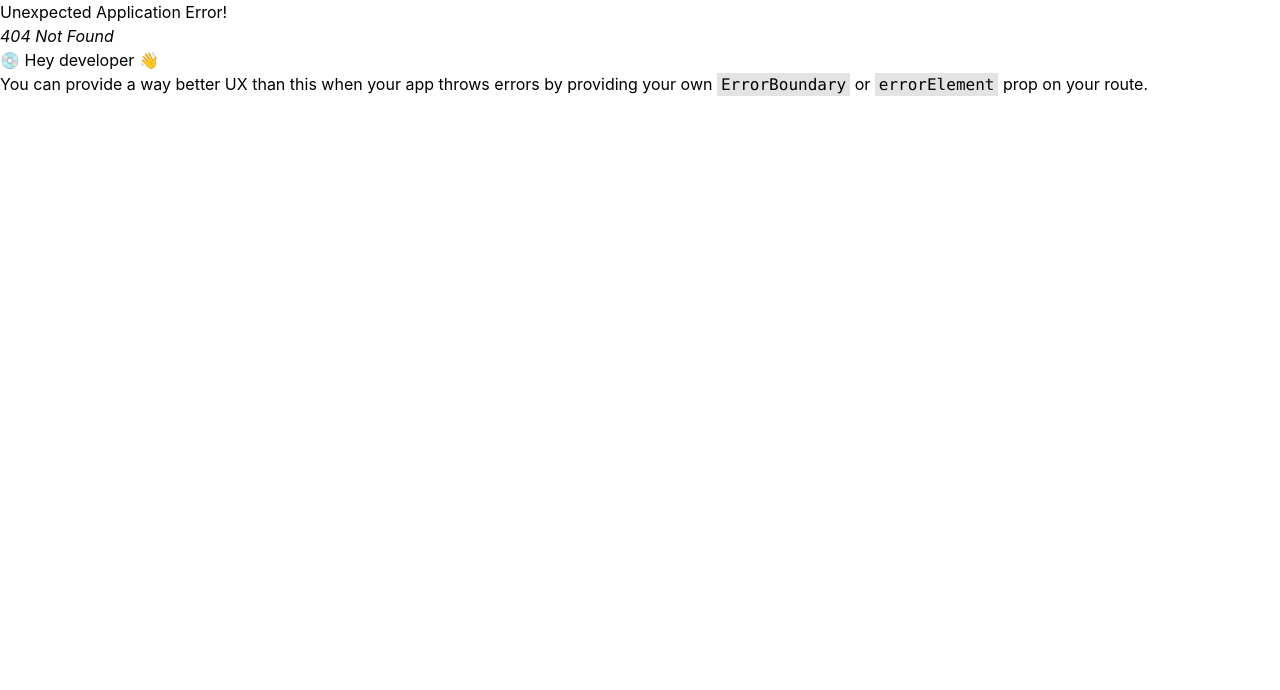
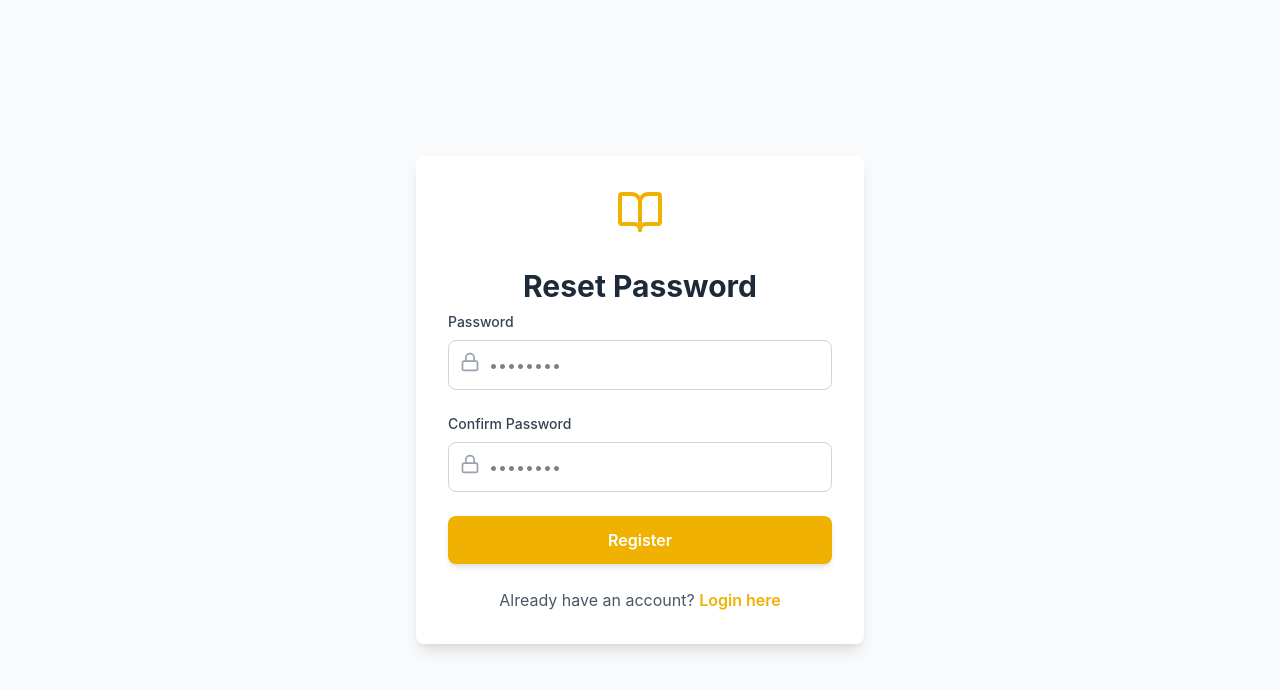
Before and after one commit to faiqahfrs27/blog-web, a React (Vite) app: page /reset-password/1 in a window 1280 px wide. Before the commit this address had no page. Shown: the top 690 px of the page. Built offline with nearby package versions, Linux system fonts and the light colour scheme.

Commit message:
Create blog (#5)
* feat: create-blog

* feat: add create blog

```diff
--- /dev/null
+++ b/src/pages/ForgotPassword.tsx
@@ -0,0 +1,96 @@
+import { zodResolver } from "@hookform/resolvers/zod";
+import { useMutation } from "@tanstack/react-query";
+import { BookOpen, Mail } from "lucide-react";
+import { useForm } from "react-hook-form";
+import toast from "react-hot-toast";
+import { useNavigate } from "react-router";
+import { axiosInstance2 } from "../lib/axios";
+import {
+  forgotPasswordSchema,
+  type ForgotPasswordSchema,
+} from "../schemas/forgotPasswordSchema";
+
+function ForgotPassword() {
+  const {
+    register,
+    handleSubmit,
+    formState: { errors },
+  } = useForm<ForgotPasswordSchema>({
+    resolver: zodResolver(forgotPasswordSchema),
+  });
+
+  const navigate = useNavigate();
+
+  const { mutateAsync: forgotPasswordMutation, isPending } = useMutation({
+    mutationFn: async (payload: ForgotPasswordSchema) => {
+      const response = await axiosInstance2.post("/auth/forgot-password", {
+        email: payload.email,
+      });
+      return response.data;
+    },
+    onSuccess: () => {
+      toast.success("Send email success, please check your inbox");
+      navigate("/");
+    },
+    onError: () => {
+      toast.error("Send email failed!");
+    },
+  });
+
+  const onSubmit = async (data: ForgotPasswordSchema) => {
+    await forgotPasswordMutation(data);
+  };
+
+  return (
+    <div className="min-h-screen bg-gray-50 flex items-center justify-center px-4">
+      <div className="max-w-md w-full bg-white rounded-lg shadow-lg p-8">
+        <div className="flex justify-center mb-8">
+          <BookOpen className="h-12 w-12 text-yellow-500" />
+        </div>
+
+        <h1 className="text-3xl font-bold text-center text-gray-800 mb-2">
+          Forgot Password
+        </h1>
+        {/* <p className="text-center text-gray-600 mb-8">
+          Login to your account to continue
+        </p> */}
+
+        <form className="space-y-6" onSubmit={handleSubmit(onSubmit)}>
+          <div>
+            <label
+              htmlFor="email"
+              className="block text-sm font-medium text-gray-700 mb-2"
+            >
+              Email Address
+            </label>
+            <div className="relative">
+              <Mail className="absolute left-3 top-3 h-5 w-5 text-gray-400" />
+              <input
+                type="email"
+                id="email"
+                className="w-full pl-10 pr-4 py-3 border border-gray-300 rounded-lg focus:ring-2 focus:ring-yellow-500 focus:border-transparent outline-none transition"
+                placeholder="you@example.com"
+                {...register("email")}
+              />
+            </div>
+            {errors.email && (
+              <p className="text-red-500 text-sm mt-1">
+                {errors.email.message}
+              </p>
+            )}
+          </div>
+
+          <button
+            type="submit"
+            disabled={isPending}
+            className="w-full bg-yellow-500 text-white py-3 rounded-lg font-semibold hover:bg-purple-600 transition-colors shadow-md"
+          >
+            {isPending ? "Loading" : "Submit"}
+          </button>
+        </form>
+      </div>
+    </div>
+  );
+}
+
+export default ForgotPassword;
--- /dev/null
+++ b/src/pages/ResetPassword.tsx
@@ -0,0 +1,127 @@
+import { zodResolver } from "@hookform/resolvers/zod";
+import { useMutation } from "@tanstack/react-query";
+import type { AxiosError } from "axios";
+import { BookOpen, Lock } from "lucide-react";
+import { useForm } from "react-hook-form";
+import toast from "react-hot-toast";
+import { Link, useNavigate } from "react-router";
+import { axiosInstance2 } from "../lib/axios";
+import {
+  resetPasswordSchema,
+  type ResetPasswordSchema,
+} from "../schemas/resetPasswordSchema";
+
+function ResetPassword() {
+  const {
+    register,
+    handleSubmit,
+    formState: { errors },
+  } = useForm<ResetPasswordSchema>({
+    resolver: zodResolver(resetPasswordSchema),
+  });
+
+  const navigate = useNavigate();
+
+  const { mutateAsync: resetPasswordMutation, isPending } = useMutation({
+    mutationFn: async (payload: ResetPasswordSchema) => {
+      await axiosInstance2.post("/auth/reset-password", {
+        password: payload.password,
+      });
+    },
+    onSuccess: () => {
+      toast.success("Reset Password success!");
+      navigate("/login");
+    },
+    onError: (error: AxiosError<{ message: string }>) => {
+      toast.error(error.response?.data.message || "Reset Password Failed!");
+    },
+  });
+
+  const onSubmit = async (data: ResetPasswordSchema) => {
+    await resetPasswordMutation(data);
+  };
+
+  return (
+    <div className="min-h-screen bg-gray-50 flex items-center justify-center px-4 py-12">
+      <div className="max-w-md w-full bg-white rounded-lg shadow-lg p-8">
+        <div className="flex justify-center mb-8">
+          <BookOpen className="h-12 w-12 text-yellow-500" />
+        </div>
+
+        <h1 className="text-3xl font-bold text-center text-gray-800 mb-2">
+          Reset Password
+        </h1>
+
+        <form className="space-y-6" onSubmit={handleSubmit(onSubmit)}>
+          <div>
+            <label
+              htmlFor="password"
+              className="block text-sm font-medium text-gray-700 mb-2"
+            >
+              Password
+            </label>
+            <div className="relative">
+              <Lock className="absolute left-3 top-3 h-5 w-5 text-gray-400" />
+              <input
+                type="password"
+                id="password"
+                className="w-full pl-10 pr-4 py-3 border border-gray-300 rounded-lg focus:ring-2 focus:ring-yellow-500 focus:border-transparent outline-none transition"
+                placeholder="••••••••"
+                {...register("password")}
+              />
+            </div>
+            {errors.password && (
+              <p className="text-red-500 text-sm mt-1">
+                {errors.password.message}
+              </p>
+            )}
+          </div>
+
+          <div>
+            <label
+              htmlFor="confirmPassword"
+              className="block text-sm font-medium text-gray-700 mb-2"
+            >
+              Confirm Password
+            </label>
+            <div className="relative">
+              <Lock className="absolute left-3 top-3 h-5 w-5 text-gray-400" />
+              <input
+                type="password"
+                id="confirmPassword"
+                className="w-full pl-10 pr-4 py-3 border border-gray-300 rounded-lg focus:ring-2 focus:ring-yellow-500 focus:border-transparent outline-none transition"
+                placeholder="••••••••"
+                {...register("confirmPassword")}
+              />
+            </div>
+            {errors.confirmPassword && (
+              <p className="text-red-500 text-sm mt-1">
+                {errors.confirmPassword.message}
+              </p>
+            )}
+          </div>
+
+          <button
+            type="submit"
+            disabled={isPending}
+            className="w-full bg-yellow-500 text-white py-3 rounded-lg font-semibold hover:bg-purple-600 transition-colors shadow-md"
+          >
+            {isPending ? "Loading" : "Register"}
+          </button>
+        </form>
+
+        <p className="text-center text-gray-600 mt-6">
+          Already have an account?{" "}
+          <Link
+            to="/login"
+            className="text-yellow-500 hover:text-purple-600 font-semibold transition-colors"
+          >
+            Login here
+          </Link>
+        </p>
+      </div>
+    </div>
+  );
+}
+
+export default ResetPassword;
--- /dev/null
+++ b/src/schemas/forgotPasswordSchema.ts
@@ -0,0 +1,7 @@
+import z from "zod";
+
+export const forgotPasswordSchema = z.object({
+  email: z.email("Invalid email"),
+});
+
+export type ForgotPasswordSchema = z.infer<typeof forgotPasswordSchema>;
--- /dev/null
+++ b/src/schemas/resetPasswordSchema.ts
@@ -0,0 +1,15 @@
+import z from "zod";
+
+export const resetPasswordSchema = z
+  .object({
+    password: z
+      .string()
+      .min(6, { message: "Password must be at least 6 chars" }),
+    confirmPassword: z.string(),
+  })
+  .refine((data) => data.password === data.confirmPassword, {
+    message: "Passwords do not match",
+    path: ["confirmPassword"],
+  });
+
+export type ResetPasswordSchema = z.infer<typeof resetPasswordSchema>;
```
Also changed, not shown: src/main.tsx (+10 -0 lines).
